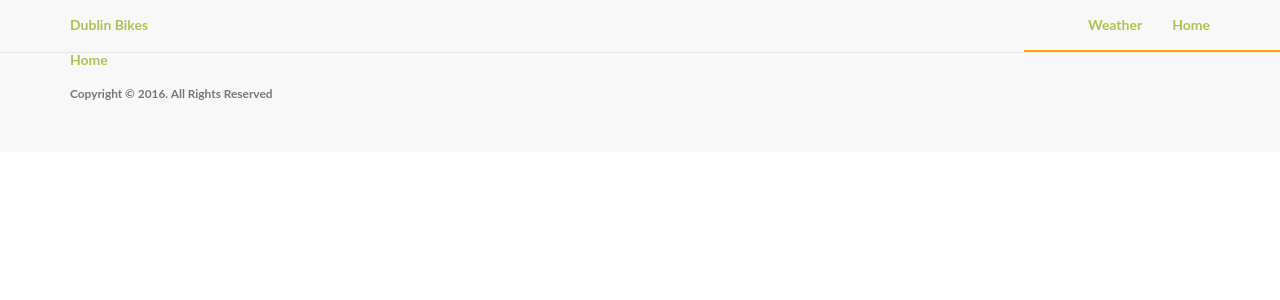
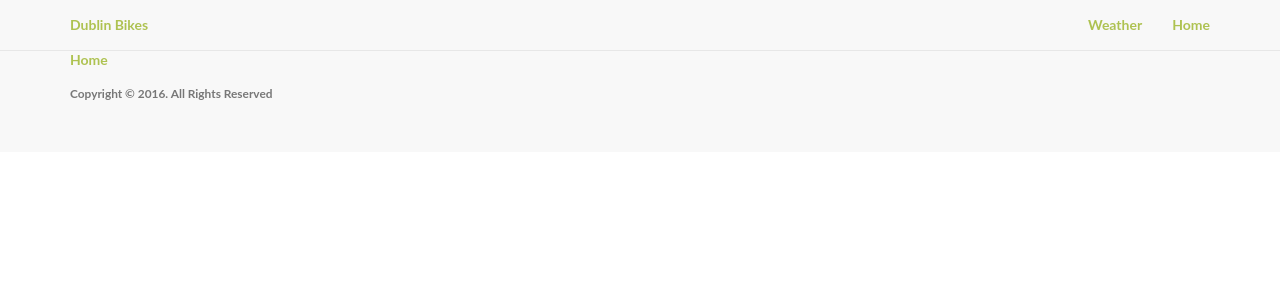
Before and after one commit to TeamCGS/Dublin_Bikes, a Flask app: template Dublin_Bikes/templates/base.html in a window 1280 px wide. Shown: the top 300 px of the page. Run offline with Flask 2, Linux system fonts and the light colour scheme; the template is opened without the code that fills it, so the values that code supplies are empty; some libraries are stand-ins or nearby versions.

Commit message:
changed css

```diff
--- a/Dublin_Bikes/static/css/style.css
+++ b/Dublin_Bikes/static/css/style.css
@@ -198,11 +198,8 @@ p.copyright {
     overflow: hidden;
 }
 #weather{
-    width: 20%;
-    height: 40%;
-    border: 1px solid orange;
-    float: right;
-    overflow:hidden;
+    display: none;
+    justify-content: center;
 }
 #directions{
     width: 40%;
--- a/Dublin_Bikes/templates/base.html
+++ b/Dublin_Bikes/templates/base.html
@@ -28,7 +28,7 @@
 
           <div class="collapse navbar-collapse myNavBar" id="myNav">
                <ul class="nav navbar-nav navbar-right">
-                 <li><a href="#" id="toggle">Weather</a></li>
+                 <li><a href="#" id="toggle" onclick="displayWeather()">Weather</a></li>
                    <li><a href="{{ url_for('home.homepage') }}">Home</a></li>
                </ul>
            </div>
```
Also changed, not shown: Dublin_Bikes/static/javaScript/script.js (+7 -2 lines).
